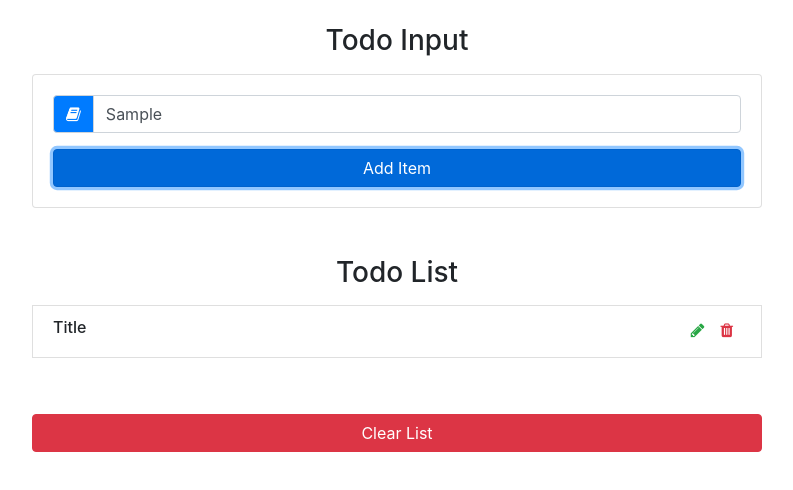
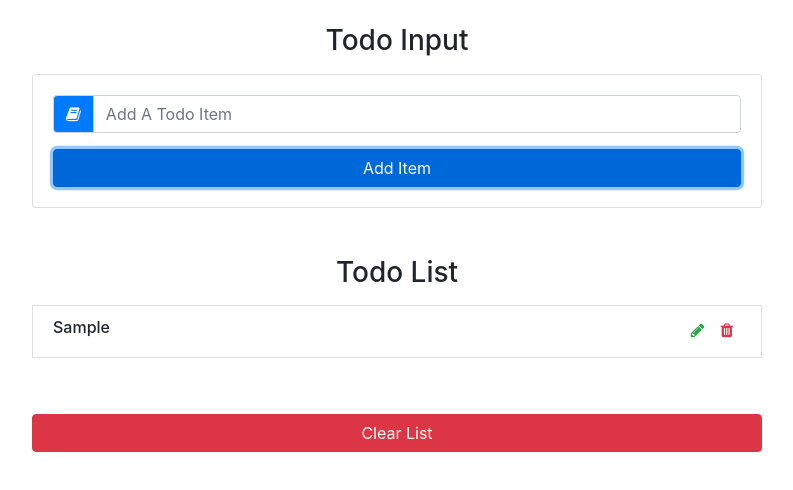
Before and after one commit to shivgaurav7727/shivgaurav27-gmail.com, a React (Create React App) app in the folder projects/: page / in a window 1280 px wide. Both pictures are taken after typing "Sample" into the empty fields and a click on the button "Add Item". Shown: the top 490 px of the page, without its empty margins (243-1036 px from the left). Built offline with nearby package versions, Linux system fonts and the light colour scheme.

Commit message:
integration

```diff
--- a/projects/src/App.js
+++ b/projects/src/App.js
@@ -1,22 +1,66 @@
-import React, { Component } from 'react';
-import TodoInput from './components/TodoInput';
-import TodoList from './components/TodoList';
+import React, { Component } from "react";
+import TodoInput from "./components/TodoInput";
+import TodoList from "./components/TodoList";
+import { v1 as uuid } from "uuid";
+
 class App extends Component {
-  state = {  }
+  state = {
+    items: [],
+    id: uuid(),
+    item: "",
+    editItems: false
+  };
+
+  handleChange = e => {
+    this.setState({
+      item: e.target.value
+    });
+  };
+
+  handleSubmit = e => {
+    e.preventDefault();
+    const newItem = {
+      id: this.state.id,
+      title: this.state.item
+    };
+
+    const updateItems = [...this.state.items, newItem];
+    this.setState({
+      items: updateItems,
+      item: "",
+      id: uuid()
+    });
+  };
+
+  clearList = e => {
+    this.setState({
+      items: []
+    });
+  };
+
+  handleDelete = id => {
+    const filteredItems = this.state.items.filter(item => item.id !== id);
+    this.setState({
+      items:filteredItems
+    })
+  };
+
   render() {
-    return(
-      <div className='container'>
-        <div className='row'>
-          <div className='col-10 mx-auto col-md-8 mt-4'>
-            <h3 className='text-capitalize text-center'>
-              todo input
-            </h3>
-            <TodoInput/>
-            <TodoList />
+    return (
+      <div className="container">
+        <div className="row">
+          <div className="col-10 mx-auto col-md-8 mt-4">
+            <h3 className="text-capitalize text-center">todo input</h3>
+            <TodoInput
+              item={this.state.item}
+              handleChange={this.handleChange}
+              handleSubmit={this.handleSubmit}
+            />
+            <TodoList items={this.state.items} clearList={this.clearList} handleDelete={this.handleDelete} />
           </div>
         </div>
       </div>
-    )
+    );
   }
 }
 
--- a/projects/src/components/TodoInput.js
+++ b/projects/src/components/TodoInput.js
@@ -3,9 +3,10 @@ import React, { Component } from 'react';
 class TodoInput extends Component {
     state = {  }
     render() {
+        const {item,handleChange,handleSubmit} = this.props;
         return(
             <div className='card card-body my-3'>
-                <form>
+                <form onSubmit={handleSubmit}>
                 <div className='input-group'>
                     <div className='input-group-prepend'>
                         <div className='input-group-text bg-primary text-white'>
@@ -15,9 +16,11 @@ class TodoInput extends Component {
                     <input type='text'
                     className='form-control text-capitalize'
                     placeholder='add a todo item'
+                    value = {item}
+                    onChange={handleChange}
                     />
                 </div>
-                <button type='button' className='btn btn-block btn-primary mt-3'>Add Item</button>
+                <button type='submit' className='btn btn-block btn-primary mt-3'>Add Item</button>
                 </form>
             </div>
         )
--- a/projects/src/components/TodoItem.js
+++ b/projects/src/components/TodoItem.js
@@ -2,9 +2,10 @@ import React, { Component } from "react";
 class TodoItem extends Component {
   state = {};
   render() {
+    const { title } = this.props;
     return (
       <li className="list-group-item text-capitalize d-flex  justify-content-between my-2">
-        <h6>title</h6>
+        <h6>{title}</h6>
         <div className="todo-list ">
           <span className="mx-2 text-success">
             <i className="fa fa-pencil"></i>
--- a/projects/src/components/TodoList.js
+++ b/projects/src/components/TodoList.js
@@ -4,13 +4,21 @@ import TodoItem from "./TodoItem";
 class TodoList extends Component {
   state = {};
   render() {
+    const { items, clearList, handleDelete } = this.props;
+
     return (
       <ul className="list-group my-5">
         <h3 className="text-capitalize text-center"> todo list</h3>
-        <TodoItem />
+        {items.map(item => {
+          return <TodoItem key={item.id} title={item.title}
+          handleDelete={handleDelete}
+          />;
+        })}
+
         <button
           type="button"
           className="btn btn-danger btn-block text-capitalize mt-5"
+          onClick={clearList}
         >
           clear list
         </button>
--- a/projects/src/index.js
+++ b/projects/src/index.js
@@ -5,7 +5,6 @@ import App from './App';
 import * as serviceWorker from './serviceWorker';
 import 'font-awesome/css/font-awesome.min.css';
 import 'bootstrap/dist/css/bootstrap.min.css';
-import uuid from 'uuid';
 
 
 ReactDOM.render(
```
